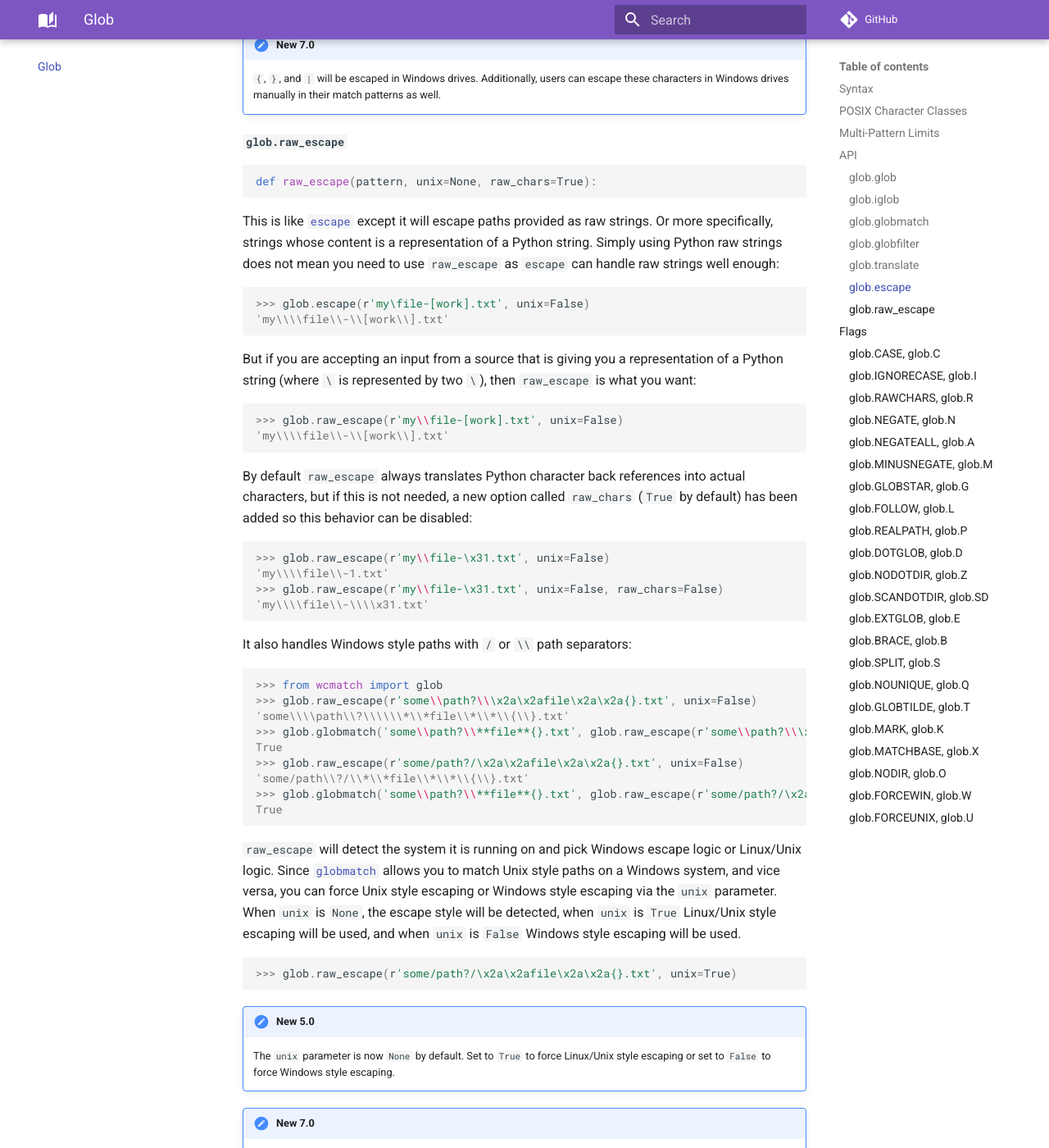
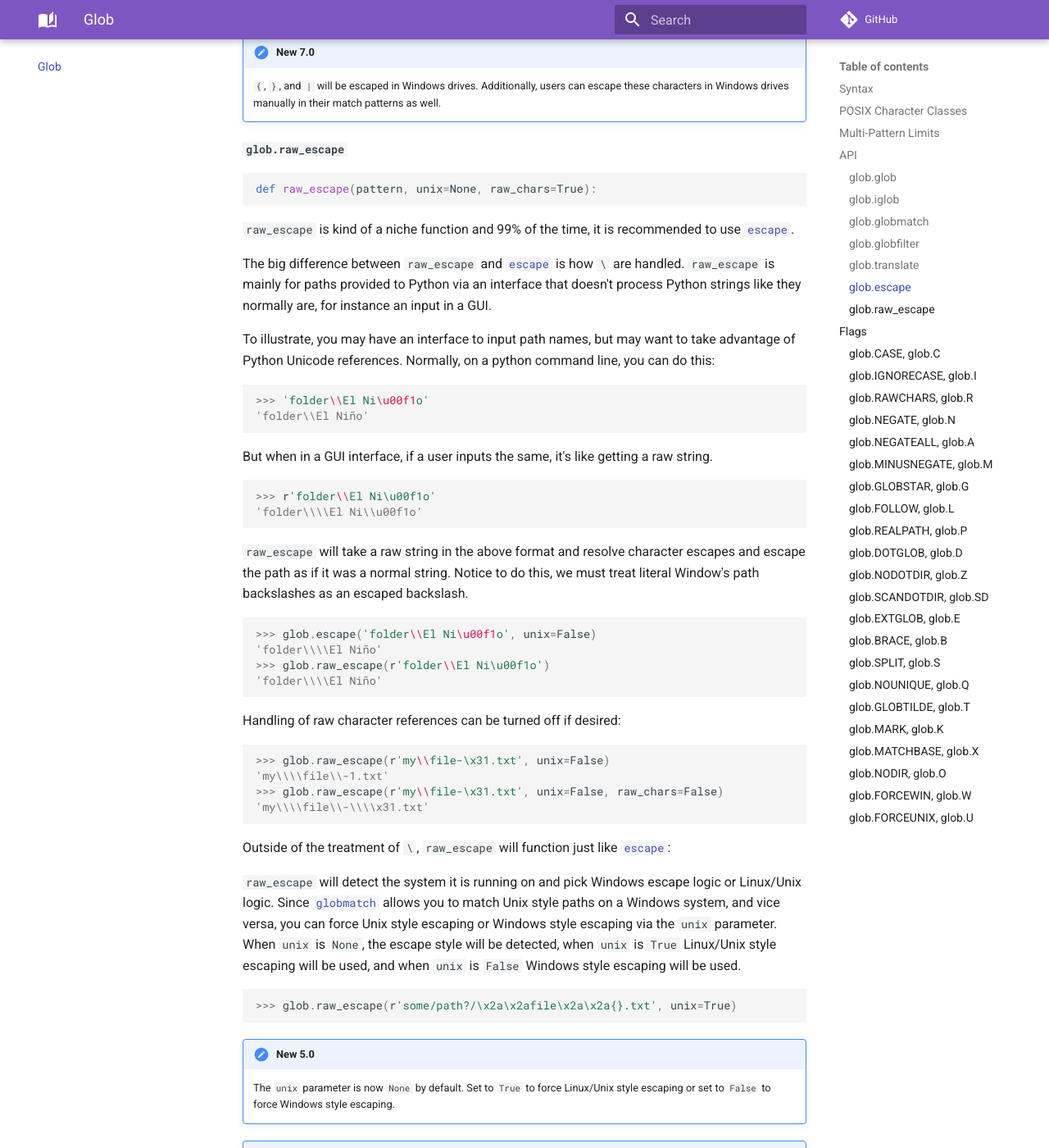
Before and after one commit to facelessuser/wcmatch, an MkDocs documentation site: the page built from docs/src/markdown/glob.md, in a window 1280 px wide and 1400 px high, scrolled down 13241 px. Shown: the whole window at 82% size. Built offline with MkDocs 1.6.1 and Material for MkDocs 9.7.7, drawn with Linux system fonts in a browser that asks for light colours; emoji names are drawn with the system emoji font; comment, search, counter and statistics services are not loaded; some of the changed text lies outside the part shown.

Commit message:
Better description of what `raw_escape` does and why it exists

````diff
--- a/docs/src/markdown/glob.md
+++ b/docs/src/markdown/glob.md
@@ -492,8 +492,8 @@ def escape(pattern, unix=None):
 ```
 
 This escapes special glob meta characters so they will be treated as literal characters. It escapes using backslashes.
-It will escape `-`, `!`, `*`, `?`, `(`, `)`, `[`, `]`, `|`, `^`, `{`, `}`. and `\`. Its intended use is escaping paths
-  or path parts for use in patterns.
+It will conservatively escape `-`, `!`, `*`, `?`, `(`, `)`, `[`, `]`, `|`, `{`, `}`. and `\` regardless of what feature
+is or is not enabled. Its intended use is escaping paths or path parts for use in patterns.
 
 ```pycon3
 >>> from wcmatch import glob
@@ -503,10 +503,9 @@ It will escape `-`, `!`, `*`, `?`, `(`, `)`, `[`, `]`, `|`, `^`, `{`, `}`. and `
 True
 ```
 
-Raw strings can be used as well, but if you wish to use raw strings that represent a Python string (where `\` are
-actually denoted by `\\`), then you may wish to use [`raw_escape`](#raw_escape).
-
-`escape` can also handle Windows style with `/` or `\\` path separators:
+`escape` can also handle Windows style with `/` or `\` path separators. It is usually recommended to use `/` as Windows
+backslashes are only supported via a special escape, so `\` is expanded to an escaped back slash (represented in a raw
+string as `#!py3 r'\\'` or a normal string as `#!py3 '\\\\'`).
 
 ```pycon3
 >>> from wmcatch import glob
@@ -555,25 +554,38 @@ escaping will be used.
 def raw_escape(pattern, unix=None, raw_chars=True):
 ```
 
-This is like [`escape`](#escape) except it will escape paths provided as raw strings. Or more specifically, strings
-whose content is a representation of a Python string. Simply using Python raw strings does not mean you need to use
-`raw_escape` as `escape` can handle raw strings well enough:
+`raw_escape` is kind of a niche function and 99% of the time, it is recommended to use [`escape`](#escape).
+
+The big difference between `raw_escape` and [`escape`](#escape) is how `\` are handled. `raw_escape` is mainly for paths
+provided to Python via an interface that doesn't process Python strings like they normally are, for instance an input
+in a GUI.
+
+To illustrate, you may have an interface to input path names, but may want to take advantage of Python Unicode
+references. Normally, on a python command line, you can do this:
 
 ```pycon3
->>> glob.escape(r'my\file-[work].txt', unix=False)
-'my\\\\file\\-\\[work\\].txt'
+>>> 'folder\\El Ni\u00f1o'
+'folder\\El Niño'
 ```
 
-But if you are accepting an input from a source that is giving you a representation of a Python string (where `\` is
-represented by two `\`), then `raw_escape` is what you want:
+But when in a GUI interface, if a user inputs the same, it's like getting a raw string.
 
 ```pycon3
->>> glob.raw_escape(r'my\\file-[work].txt', unix=False)
-'my\\\\file\\-\\[work\\].txt'
+>>> r'folder\\El Ni\u00f1o'
+'folder\\\\El Ni\\u00f1o'
 ```
 
-By default `raw_escape` always translates Python character back references into actual characters, but if this is not
-needed, a new option called `raw_chars` (`True` by default) has been added so this behavior can be disabled:
+`raw_escape` will take a raw string in the above format and resolve character escapes and escape the path as if it was
+a normal string.  Notice to do this, we must treat literal Window's path backslashes as an escaped backslash.
+
+```pycon3
+>>> glob.escape('folder\\El Ni\u00f1o', unix=False)
+'folder\\\\El Niño'
+>>> glob.raw_escape(r'folder\\El Ni\u00f1o')
+'folder\\\\El Niño'
+```
+
+Handling of raw character references can be turned off if desired:
 
 ```pycon3
 >>> glob.raw_escape(r'my\\file-\x31.txt', unix=False)
@@ -582,19 +594,7 @@ needed, a new option called `raw_chars` (`True` by default) has been added so th
 'my\\\\file\\-\\\\x31.txt'
 ```
 
-It also handles Windows style paths with `/` or `\\` path separators:
-
-```pycon3
->>> from wcmatch import glob
->>> glob.raw_escape(r'some\\path?\\\x2a\x2afile\x2a\x2a{}.txt', unix=False)
-'some\\\\path\\?\\\\\\*\\*file\\*\\*\\{\\}.txt'
->>> glob.globmatch('some\\path?\\**file**{}.txt', glob.raw_escape(r'some\\path?\\\x2a\x2afile\x2a\x2a{}.txt', unix=False), flags=glob.RAWCHARS | glob.FORCEWIN)
-True
->>> glob.raw_escape(r'some/path?/\x2a\x2afile\x2a\x2a{}.txt', unix=False)
-'some/path\\?/\\*\\*file\\*\\*\\{\\}.txt'
->>> glob.globmatch('some\\path?\\**file**{}.txt', glob.raw_escape(r'some/path?/\x2a\x2afile\x2a\x2a{}.txt', unix=False), flags=glob.RAWCHARS | glob.FORCEWIN)
-True
-```
+Outside of the treatment of `\`, `raw_escape` will function just like [`escape`](#escape):
 
 `raw_escape` will detect the system it is running on and pick Windows escape logic or Linux/Unix logic. Since
 [`globmatch`](#globmatch) allows you to match Unix style paths on a Windows system, and vice versa, you can force
````
